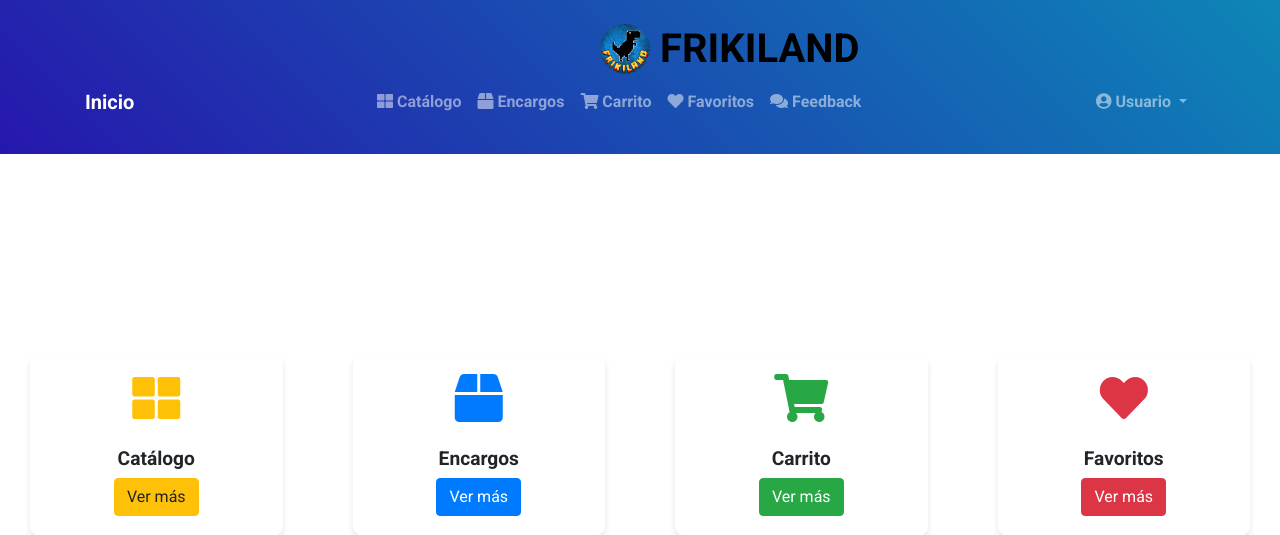
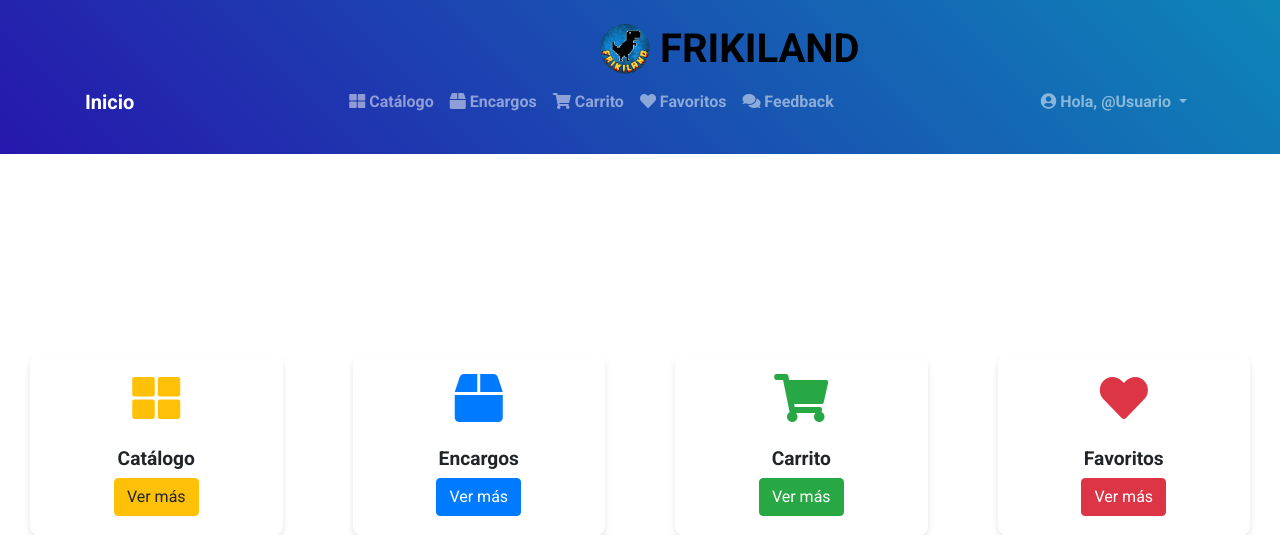
Before and after one commit to 13Juanpaxd/python, a Flask app: page /home in a window 1280 px wide. Shown: the top 535 px of the page. Run offline with Flask 3, Linux system fonts and the light colour scheme; the visitor is signed in with stand-in values (Sample User, id 1); some libraries are stand-ins or nearby versions.

```diff
--- a/templates/home.html
+++ b/templates/home.html
@@ -166,7 +166,7 @@
                 <ul class="navbar-nav">
                     <li class="nav-item dropdown">
                         <a class="nav-link dropdown-toggle" href="#" id="userMenu" role="button" data-toggle="dropdown" aria-haspopup="true" aria-expanded="false">
-                            <i class="fas fa-user-circle"></i> Usuario
+                            <i class="fas fa-user-circle"></i> Hola, @Usuario
                         </a>
                         <div class="dropdown-menu dropdown-menu-right" aria-labelledby="userMenu">
                             <a class="dropdown-item" href="{{ url_for('perfil') }}">Perfil</a>
```
